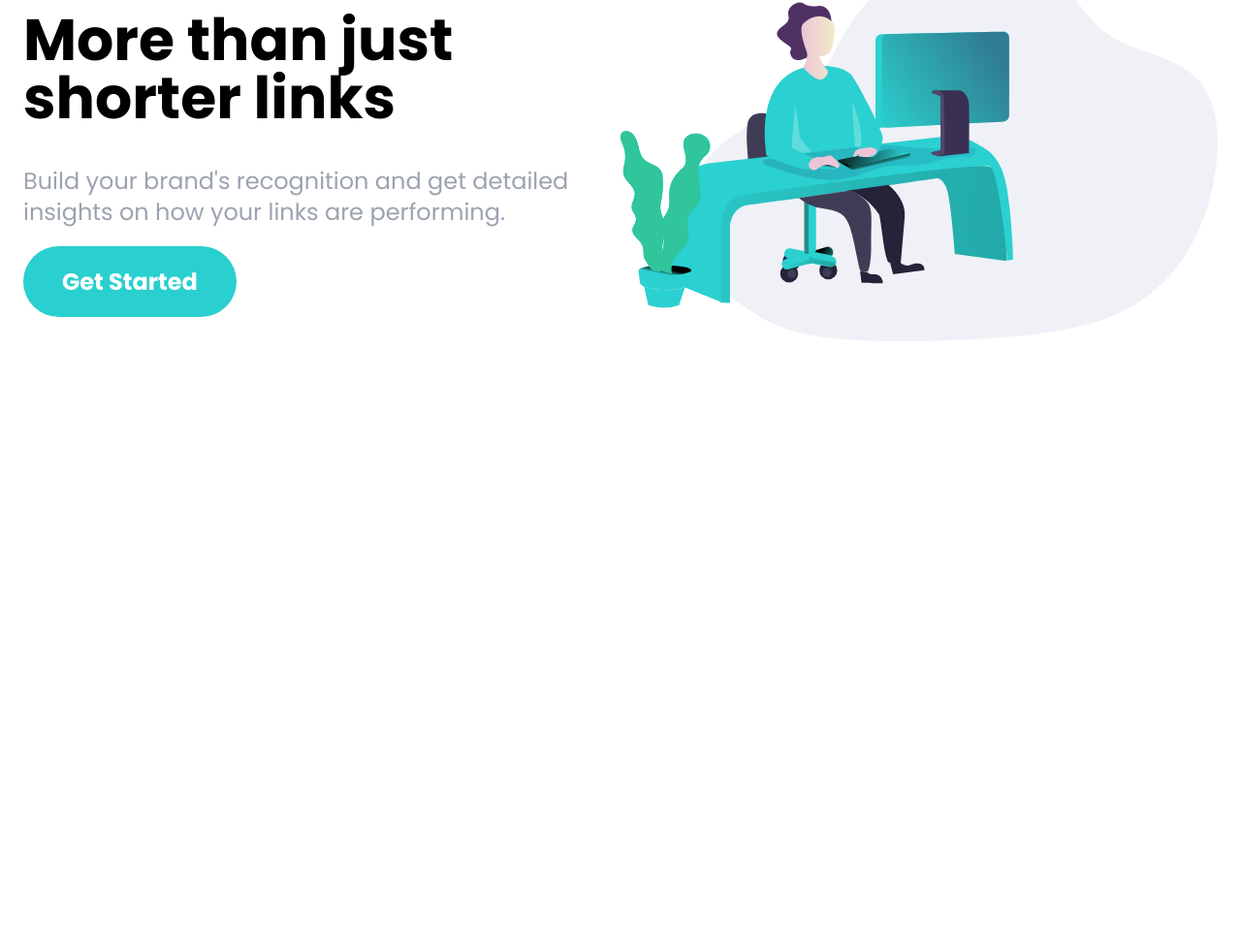
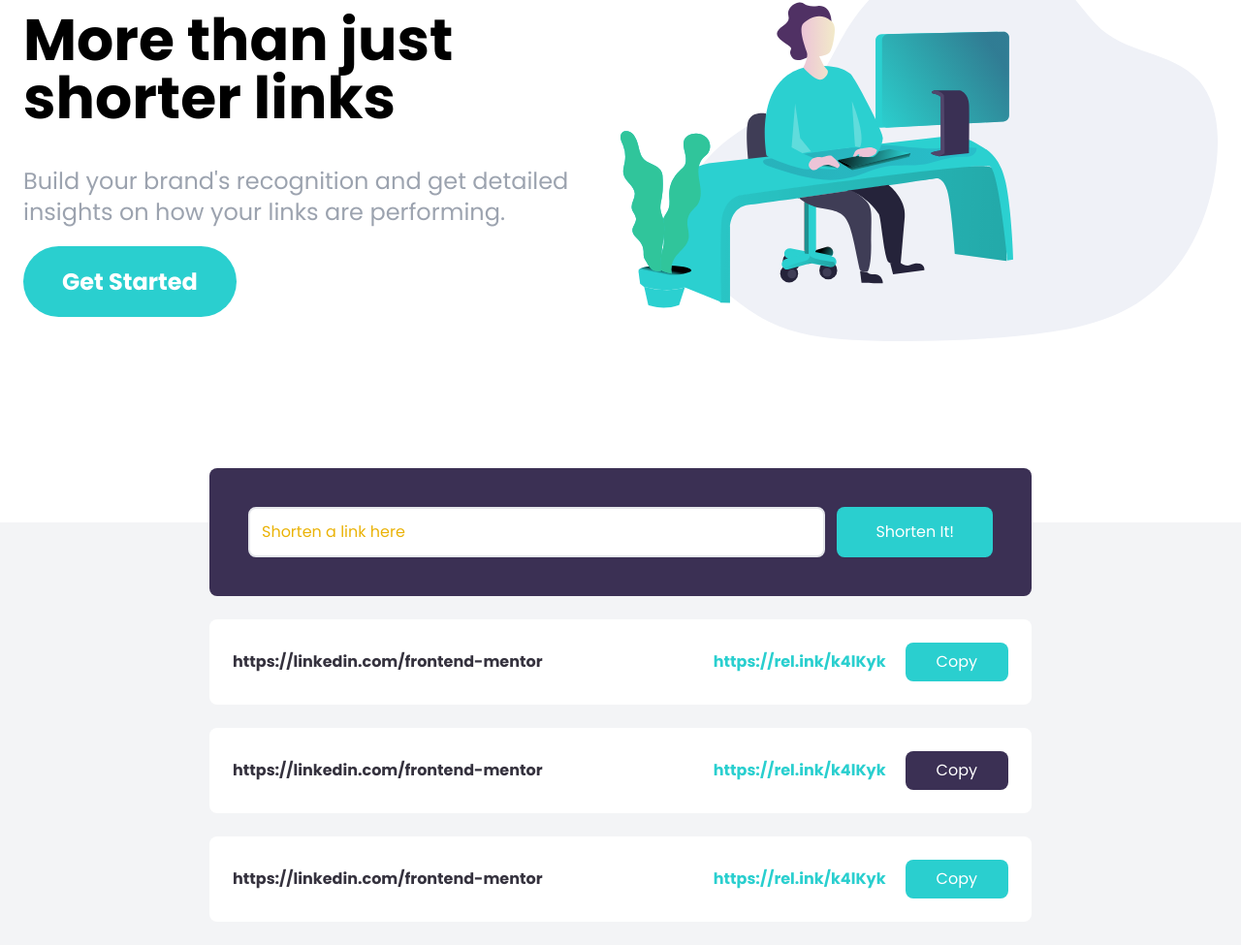
Before and after one commit to acedinh001/shortly, a website: page index.html in a window 1280 px wide. Shown: the part 173-1148 px from the top of the page at 97% size. Before the commit the page ends 800 px from the top, so only its background shows below. Drawn offline with Linux system fonts and the light colour scheme.

Commit message:
add shorten section

```diff
--- a/index.html
+++ b/index.html
@@ -45,7 +45,7 @@
             <!-- Hero Container -->
             <div class="container flex flex-col-reverse mx-auto p-6 lg:flex-row">
                 <!-- Conten Container -->
-                <div class="flex flex-col space-y-10 lg:mt-16 lg:w-1/2 xl:mb-52">
+                <div class="flex flex-col space-y-10 mb-44 lg:mt-16 lg:w-1/2 xl:mb-52">
                     <h1 class="text-5xl font-bold text-center lg:text-6xl lg:text-left">More than just shorter links</h1>
                     <p class="text-2xl text-gray-400 text-center lg:text-left">
                         Build your brand's recognition and get detailed insights on how your links are performing.
@@ -61,5 +61,50 @@
                 </div>
             </div>
         </section>
+
+        <!-- Shorten Section -->
+        <section id="shorten" class="relative bg-gray-100">
+            <!-- Shorten Container -->
+            <div class="max-w-4xl mx-auto p-6 space-y-6">
+                <!-- Form -->
+                <form
+                    id="link-form"
+                    class="relative flex flex-col bg-darkViolet p-10 -mt-20 rounded-lg space-y-4 md:flex-row md:space-y-0 md:space-x-3">
+                    <input
+                        type="text"
+                        id="link-input"
+                        class="flex-1 border-2 rounded-lg placeholder-yellow-500 p-3 focus:outline-none"
+                        placeholder="Shorten a link here" />
+                    <button class="bg-cyan px-10 py-3 text-white rounded-lg focus:outline-none hover:bg-cyanLight md:py-3">Shorten It!</button>
+                </form>
+
+                <!-- Link 1 -->
+                <div class="flex flex-col justify-between space-y-3 items-center p-6 bg-white rounded-lg md:flex-row md:space-y-0">
+                    <p class="font-bold text-veryDarkBlue">https://linkedin.com/frontend-mentor</p>
+                    <div class="flex flex-col items-center justify-between space-y-3 md:flex-row md:space-y-0 md:space-x-5">
+                        <p class="text-cyan font-bold">https://rel.ink/k4lKyk</p>
+                        <button class="px-8 py-2 bg-cyan text-white rounded-lg hover:bg-cyanLight">Copy</button>
+                    </div>
+                </div>
+
+                <!-- Link 2 -->
+                <div class="flex flex-col justify-between space-y-3 items-center p-6 bg-white rounded-lg md:flex-row md:space-y-0">
+                    <p class="font-bold text-veryDarkBlue">https://linkedin.com/frontend-mentor</p>
+                    <div class="flex flex-col items-center justify-between space-y-3 md:flex-row md:space-y-0 md:space-x-5">
+                        <p class="text-cyan font-bold">https://rel.ink/k4lKyk</p>
+                        <button class="px-8 py-2 bg-darkViolet text-white rounded-lg hover:bg-veryDarkViolet">Copy</button>
+                    </div>
+                </div>
+
+                <!-- Link 3 -->
+                <div class="flex flex-col justify-between space-y-3 items-center p-6 bg-white rounded-lg md:flex-row md:space-y-0">
+                    <p class="font-bold text-veryDarkBlue">https://linkedin.com/frontend-mentor</p>
+                    <div class="flex flex-col items-center justify-between space-y-3 md:flex-row md:space-y-0 md:space-x-5">
+                        <p class="text-cyan font-bold">https://rel.ink/k4lKyk</p>
+                        <button class="px-8 py-2 bg-cyan text-white rounded-lg hover:bg-cyanLight">Copy</button>
+                    </div>
+                </div>
+            </div>
+        </section>
     </body>
 </html>
```
Also changed, not shown: css/style.css.
